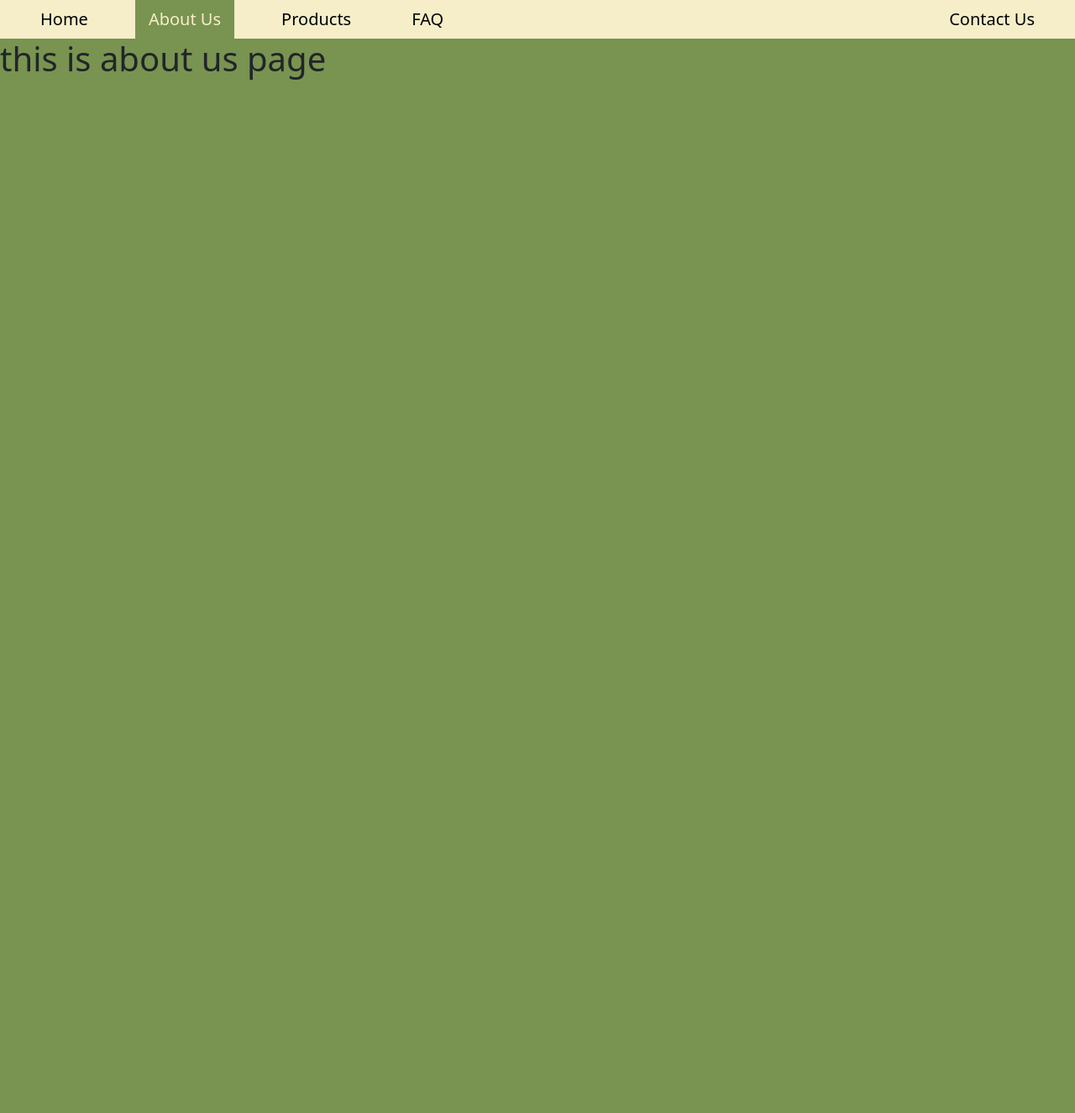
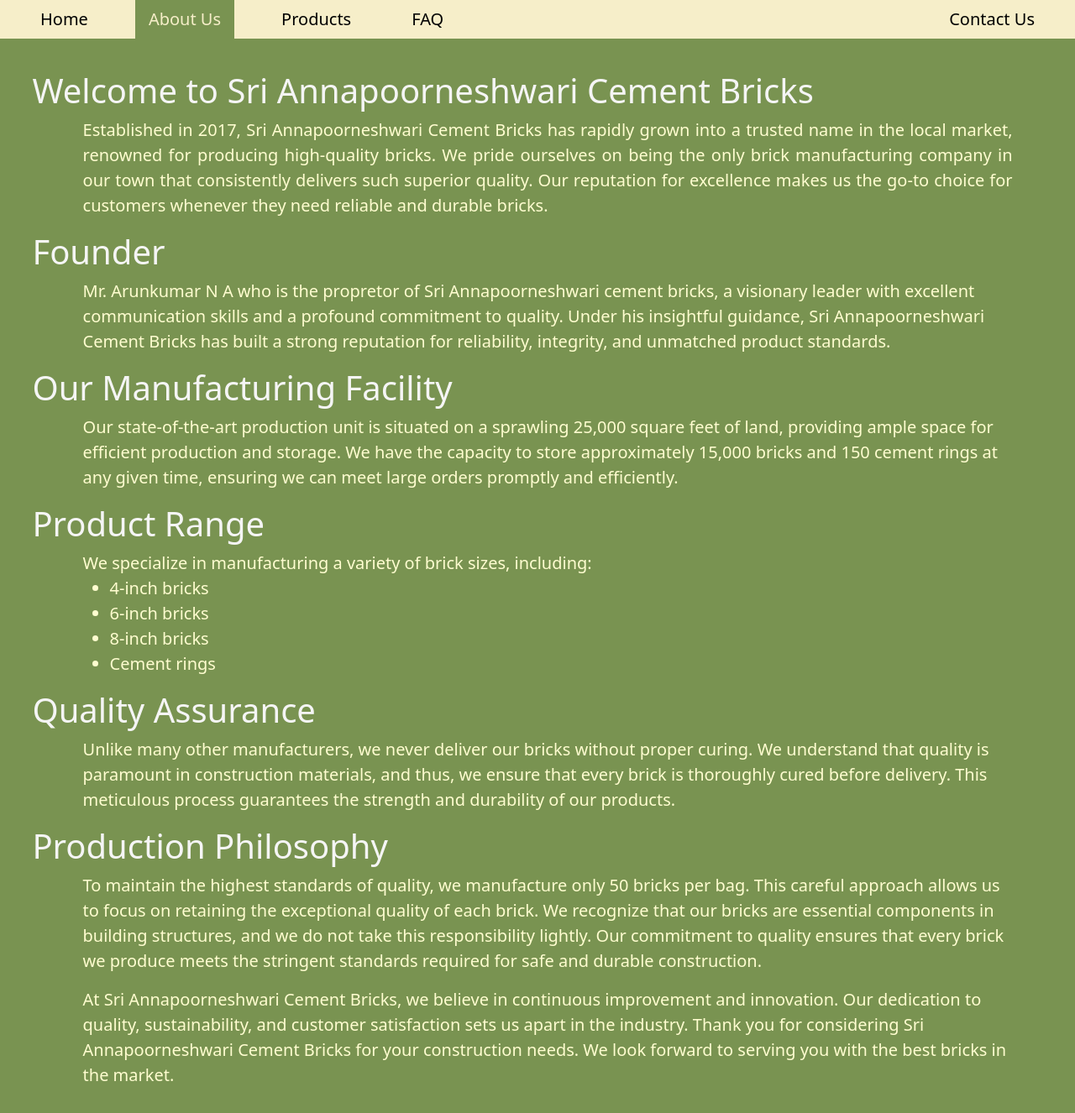
Before and after one commit to Tejasakumar/sacb, a React (Create React App) app in the folder my-app/: page /about in a window 1280 px wide. Shown: the top 1326 px of the page at 84% size. Before the commit the page ends 800 px from the top, so only its background shows below. Built offline with nearby package versions, Linux system fonts and the light colour scheme.

Commit message:
every thing is done pc specs

```diff
--- a/my-app/src/pages/AboutUs.js
+++ b/my-app/src/pages/AboutUs.js
@@ -1,13 +1,87 @@
 import React from 'react'
 import NavBar from '../components/Navbar'
+import './aboutus.css'
 function AboutUs() {
   return (
-      <div>
-          <NavBar init="2" />
-      <h1>this is about us page</h1>
-
-    </div>
-  )
+		<div>
+			<NavBar init="2" />
+			<div className="Aboutus-base">
+				<h1>Welcome to Sri Annapoorneshwari Cement Bricks</h1>
+				<div className="section">
+					<p style={{ textAlign: "justify" }}>
+						Established in 2017, Sri Annapoorneshwari Cement Bricks has rapidly
+						grown into a trusted name in the local market, renowned for
+						producing high-quality bricks. We pride ourselves on being the only
+						brick manufacturing company in our town that consistently delivers
+						such superior quality. Our reputation for excellence makes us the
+						go-to choice for customers whenever they need reliable and durable
+						bricks.
+					</p>
+				</div>
+				<h1>Founder</h1>
+				<div className="section">
+					<p>
+						Mr. Arunkumar N A who is the propretor of Sri Annapoorneshwari
+						cement bricks, a visionary leader with excellent communication
+						skills and a profound commitment to quality. Under his insightful
+						guidance, Sri Annapoorneshwari Cement Bricks has built a strong
+						reputation for reliability, integrity, and unmatched product
+						standards.
+					</p>
+				</div>
+				<h1>Our Manufacturing Facility</h1>
+				<div className="section">
+					<p>
+						Our state-of-the-art production unit is situated on a sprawling
+						25,000 square feet of land, providing ample space for efficient
+						production and storage. We have the capacity to store approximately
+						15,000 bricks and 150 cement rings at any given time, ensuring we
+						can meet large orders promptly and efficiently.
+					</p>
+				</div>
+				<h1>Product Range</h1>
+				<div className="section">
+					We specialize in manufacturing a variety of brick sizes, including:
+					<ul>
+						<li>4-inch bricks</li>
+						<li>6-inch bricks</li>
+						<li>8-inch bricks</li>
+						<li>Cement rings</li>
+					</ul>
+				</div>
+				<h1>Quality Assurance</h1>
+				<div className="section">
+					<p>
+						Unlike many other manufacturers, we never deliver our bricks without
+						proper curing. We understand that quality is paramount in
+						construction materials, and thus, we ensure that every brick is
+						thoroughly cured before delivery. This meticulous process guarantees
+						the strength and durability of our products.
+					</p>
+				</div>
+				<h1>Production Philosophy</h1>
+				<div className="section">
+					<p>
+						To maintain the highest standards of quality, we manufacture only 50
+						bricks per bag. This careful approach allows us to focus on
+						retaining the exceptional quality of each brick. We recognize that
+						our bricks are essential components in building structures, and we
+						do not take this responsibility lightly. Our commitment to quality
+						ensures that every brick we produce meets the stringent standards
+						required for safe and durable construction.
+					</p>
+					<p>
+						At Sri Annapoorneshwari Cement Bricks, we believe in continuous
+						improvement and innovation. Our dedication to quality,
+						sustainability, and customer satisfaction sets us apart in the
+						industry. Thank you for considering Sri Annapoorneshwari Cement
+						Bricks for your construction needs. We look forward to serving you
+						with the best bricks in the market.
+					</p>
+				</div>
+			</div>
+		</div>
+	);
 }
 
 export default AboutUs
--- /dev/null
+++ b/my-app/src/pages/aboutus.css
@@ -0,0 +1,17 @@
+.Aboutus-base{
+    padding: 3%;
+    color: #f5f5f5;
+}
+.section{
+    padding-left: 5%;
+    padding-right: 3%;
+    color:  #FFFDD0;
+    font-size: 20px;
+
+}
+@media (max-width: 1200px)  {
+    .section{
+    font-size: 15px;
+
+}
+}
```
